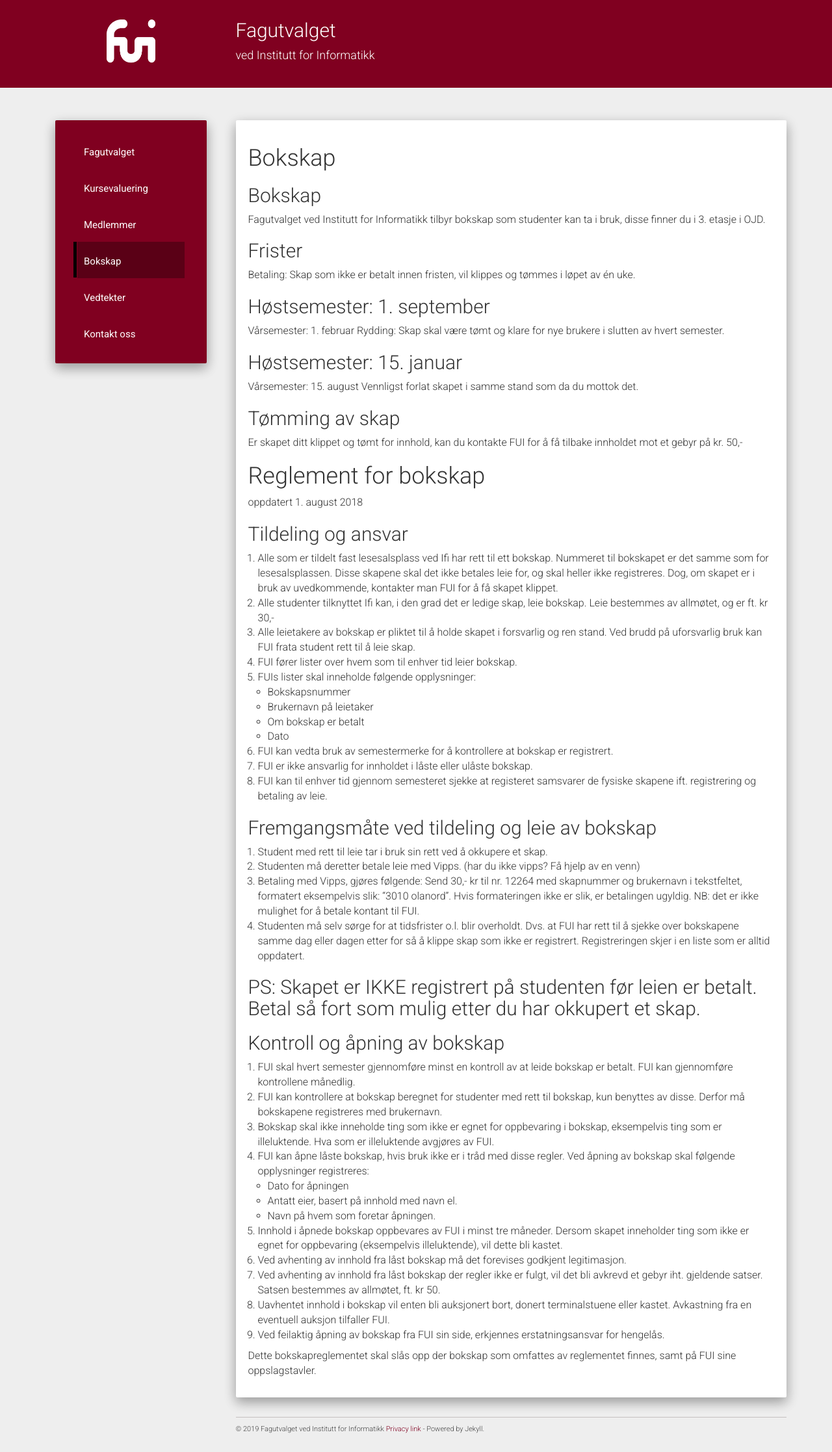
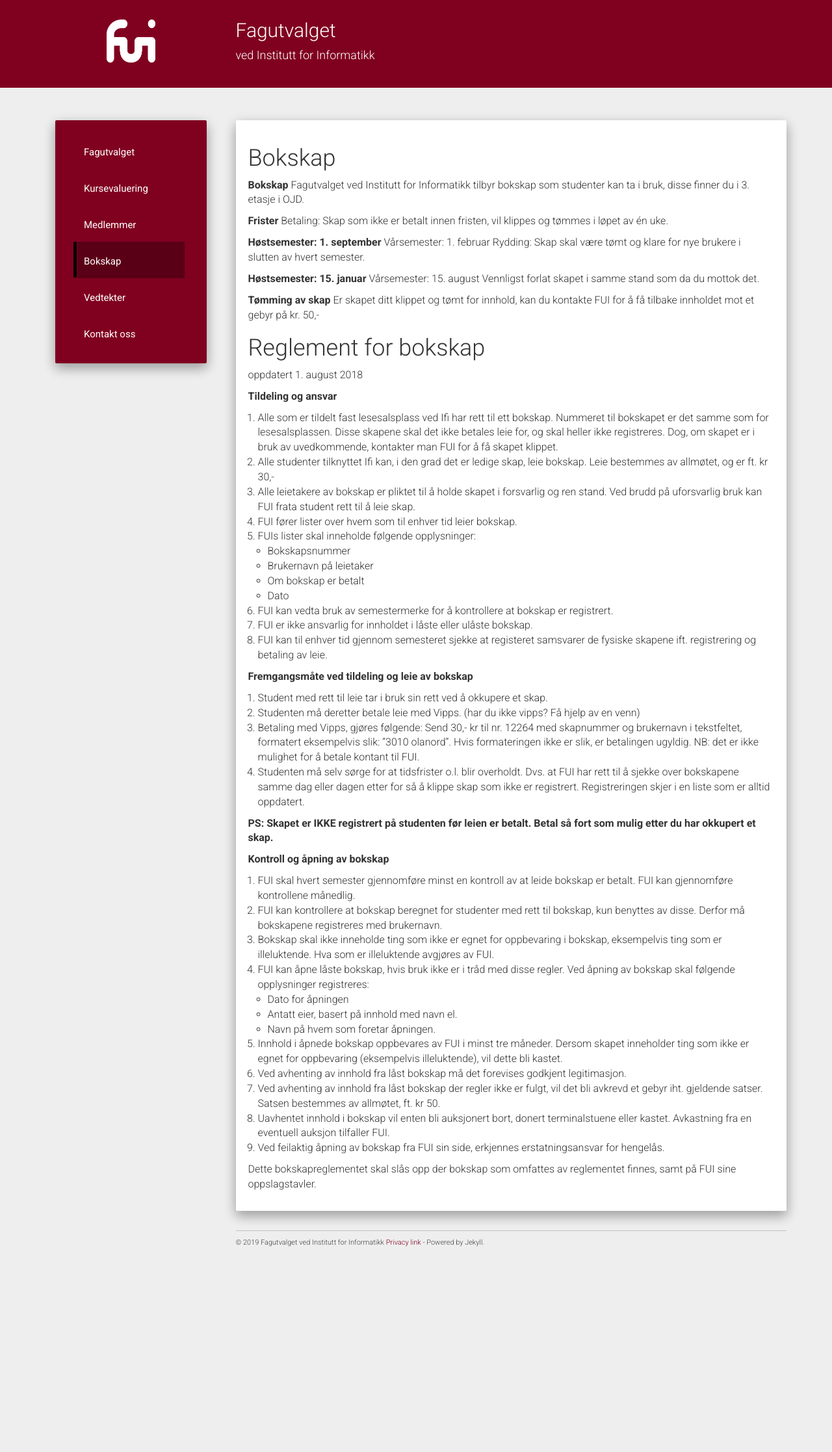
Before and after one commit to fui/fui.github.io, a Jekyll site: the page built from locker.md, in a window 1280 px wide. Shown: the whole page at 65% size. Built offline with Jekyll 4.4.1, drawn with Linux system fonts in a browser that asks for light colours; nearby versions of some CDN libraries; after the commit the page ends 1947 px from its top, so only the background shows below that.

Commit message:
creating markdowns

```diff
--- a/locker.md
+++ b/locker.md
@@ -7,27 +7,27 @@ modeline: " vim: set spl=nb: "
 
 # Bokskap
 
-## Bokskap
+**Bokskap**
 Fagutvalget ved Institutt for Informatikk tilbyr bokskap som studenter kan ta i bruk, disse finner du i 3. etasje i OJD.
 
-## Frister
+**Frister**
 Betaling: Skap som ikke er betalt innen fristen, vil klippes og tømmes i løpet av én uke.
 
-## Høstsemester: 1. september
+**Høstsemester: 1. september**
 Vårsemester: 1. februar
 Rydding: Skap skal være tømt og klare for nye brukere i slutten av hvert semester.
 
-## Høstsemester: 15. januar
+**Høstsemester: 15. januar**
 Vårsemester: 15. august
 Vennligst forlat skapet i samme stand som da du mottok det.
 
-## Tømming av skap
+**Tømming av skap**
 Er skapet ditt klippet og tømt for innhold, kan du kontakte FUI for å få tilbake innholdet mot et gebyr på kr. 50,-
 
 # Reglement for bokskap
 oppdatert 1. august 2018
 
-## Tildeling og ansvar
+**Tildeling og ansvar**
 1. Alle som er tildelt fast lesesalsplass ved Ifi har rett til ett bokskap. Nummeret til bokskapet er det samme som for lesesalsplassen. Disse skapene skal det ikke betales leie for, og skal heller ikke registreres. Dog, om skapet er i bruk av uvedkommende, kontakter man FUI for å få skapet klippet.
 2. Alle studenter tilknyttet Ifi kan, i den grad det er ledige skap, leie bokskap. Leie bestemmes av allmøtet, og er ft. kr 30,-
 3. Alle leietakere av bokskap er pliktet til å holde skapet i forsvarlig og ren stand. Ved brudd på uforsvarlig bruk kan FUI frata student rett til å leie skap.
@@ -41,15 +41,15 @@ oppdatert 1. august 2018
 7. FUI er ikke ansvarlig for innholdet i låste eller ulåste bokskap.
 8. FUI kan til enhver tid gjennom semesteret sjekke at registeret samsvarer de fysiske skapene ift. registrering og betaling av leie.
 
-## Fremgangsmåte ved tildeling og leie av bokskap
+**Fremgangsmåte ved tildeling og leie av bokskap**
 1. Student med rett til leie tar i bruk sin rett ved å okkupere et skap.
 2. Studenten må deretter betale leie med Vipps. (har du ikke vipps? Få hjelp av en venn)
 3. Betaling med Vipps, gjøres følgende: Send 30,- kr til nr. 12264 med skapnummer og brukernavn i tekstfeltet, formatert eksempelvis slik: “3010 olanord”. Hvis formateringen ikke er slik, er betalingen ugyldig. NB: det er ikke mulighet for å betale kontant til FUI.
 4. Studenten må selv sørge for at tidsfrister o.l. blir overholdt. Dvs. at FUI har rett til å sjekke over bokskapene samme dag eller dagen etter for så å klippe skap som ikke er registrert. Registreringen skjer i en liste som er alltid oppdatert.
 
-## PS: Skapet er IKKE registrert på studenten før leien er betalt. Betal så fort som mulig etter du har okkupert et skap.
+**PS: Skapet er IKKE registrert på studenten før leien er betalt. Betal så fort som mulig etter du har okkupert et skap.**
 
-## Kontroll og åpning av bokskap
+**Kontroll og åpning av bokskap**
 1. FUI skal hvert semester gjennomføre minst en kontroll av at leide bokskap er betalt. FUI kan gjennomføre kontrollene månedlig.
 2. FUI kan kontrollere at bokskap beregnet for studenter med rett til bokskap, kun benyttes av disse. Derfor må bokskapene registreres med brukernavn.
 3. Bokskap skal ikke inneholde ting som ikke er egnet for oppbevaring i bokskap, eksempelvis ting som er illeluktende. Hva som er illeluktende avgjøres av FUI.
```
